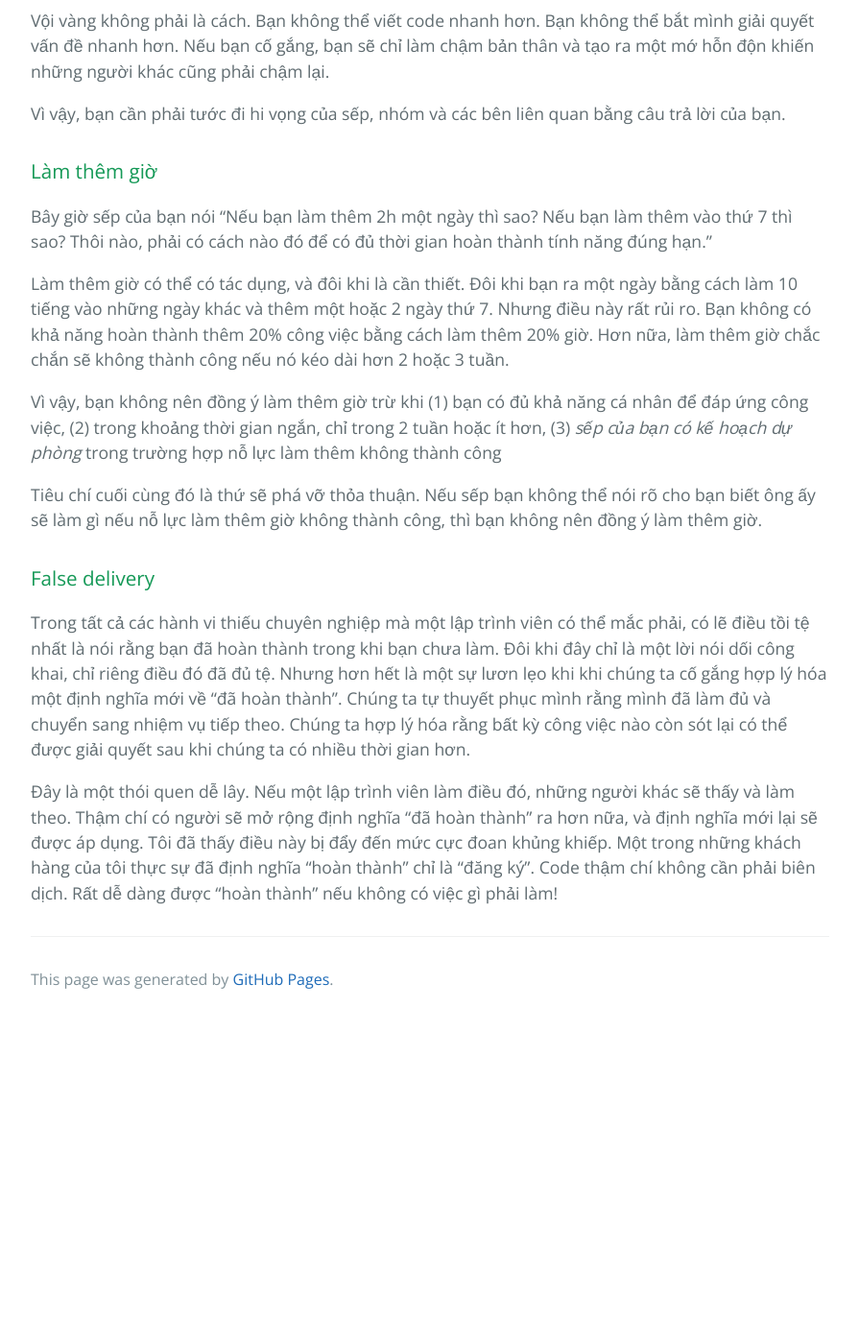
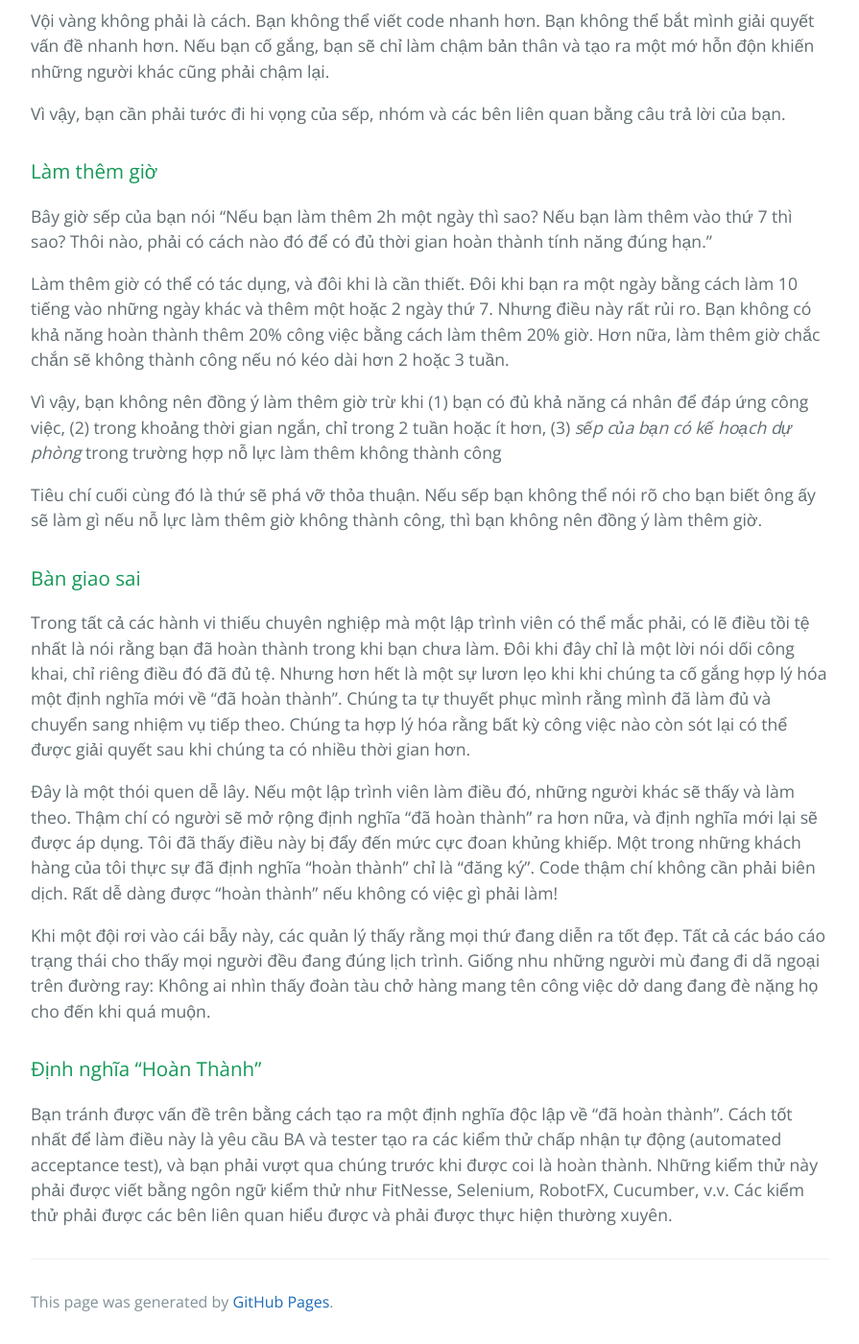
Before and after one commit to HaiBV/haibv.github.io, a Jekyll site: the page built from clean-coder/chapter-4-coding.md, in a window 1280 px wide and 1400 px high, scrolled down 12018 px. Shown: the whole window at 96% size, without its empty margins (192-1087 px from the left). Built offline with Jekyll 4.4.1, drawn with Linux system fonts in a browser that asks for light colours; our own code applies the rules of GitHub Pages for plain Markdown files; before the commit the page ends 13082 px from its top, so only the background shows below that.

Commit message:
Book - The Clean Coder - Chapter 4 - Coding

```diff
--- a/clean-coder/chapter-4-coding.md
+++ b/clean-coder/chapter-4-coding.md
@@ -238,8 +238,14 @@ Vì vậy, bạn không nên đồng ý làm thêm giờ trừ khi (1) bạn có
 
 Tiêu chí cuối cùng đó là thứ sẽ phá vỡ thỏa thuận. Nếu sếp bạn không thể nói rõ cho bạn biết ông ấy sẽ làm gì nếu nỗ lực làm thêm giờ không thành công, thì bạn không nên đồng ý làm thêm giờ.
 
-### False delivery
+### Bàn giao sai
 
 Trong tất cả các hành vi thiếu chuyên nghiệp mà một lập trình viên có thể mắc phải, có lẽ điều tồi tệ nhất là nói rằng bạn đã hoàn thành trong khi bạn chưa làm. Đôi khi đây chỉ là một lời nói dối công khai, chỉ riêng điều đó đã đủ tệ. Nhưng hơn hết là một sự lươn lẹo khi khi chúng ta cố gắng hợp lý hóa một định nghĩa mới về "đã hoàn thành”. Chúng ta tự thuyết phục mình rằng mình đã làm đủ và chuyển sang nhiệm vụ tiếp theo. Chúng ta hợp lý hóa rằng bất kỳ công việc nào còn sót lại có thể được giải quyết sau khi chúng ta có nhiều thời gian hơn.
 
 Đây là một thói quen dễ lây. Nếu một lập trình viên làm điều đó, những người khác sẽ thấy và làm theo. Thậm chí có người sẽ mở rộng định nghĩa "đã hoàn thành" ra hơn nữa, và định nghĩa mới lại sẽ được áp dụng. Tôi đã thấy điều này bị đẩy đến mức cực đoan khủng khiếp. Một trong những khách hàng của tôi thực sự đã định nghĩa "hoàn thành" chỉ là "đăng ký". Code thậm chí không cần phải biên dịch. Rất dễ dàng được "hoàn thành" nếu không có việc gì phải làm!
+
+Khi một đội rơi vào cái bẫy này, các quản lý thấy rằng mọi thứ đang diễn ra tốt đẹp. Tất cả các báo cáo trạng thái cho thấy mọi người đều đang đúng lịch trình. Giống nhu những người mù đang đi dã ngoại trên đường ray: Không ai nhìn thấy đoàn tàu chở hàng mang tên công việc dở dang đang đè nặng họ cho đến khi quá muộn.
+
+### Định nghĩa "Hoàn Thành"
+
+Bạn tránh được vấn đề trên bằng cách tạo ra một định nghĩa độc lập về "đã hoàn thành". Cách tốt nhất để làm điều này là yêu cầu BA và tester tạo ra các kiểm thử chấp nhận tự động (automated acceptance test), và bạn phải vượt qua chúng trước khi được coi là hoàn thành. Những kiểm thử này phải được viết bằng ngôn ngữ kiểm thử như FitNesse, Selenium, RobotFX, Cucumber, v.v. Các kiểm thử phải được các bên liên quan hiểu được và phải được thực hiện thường xuyên.
```
